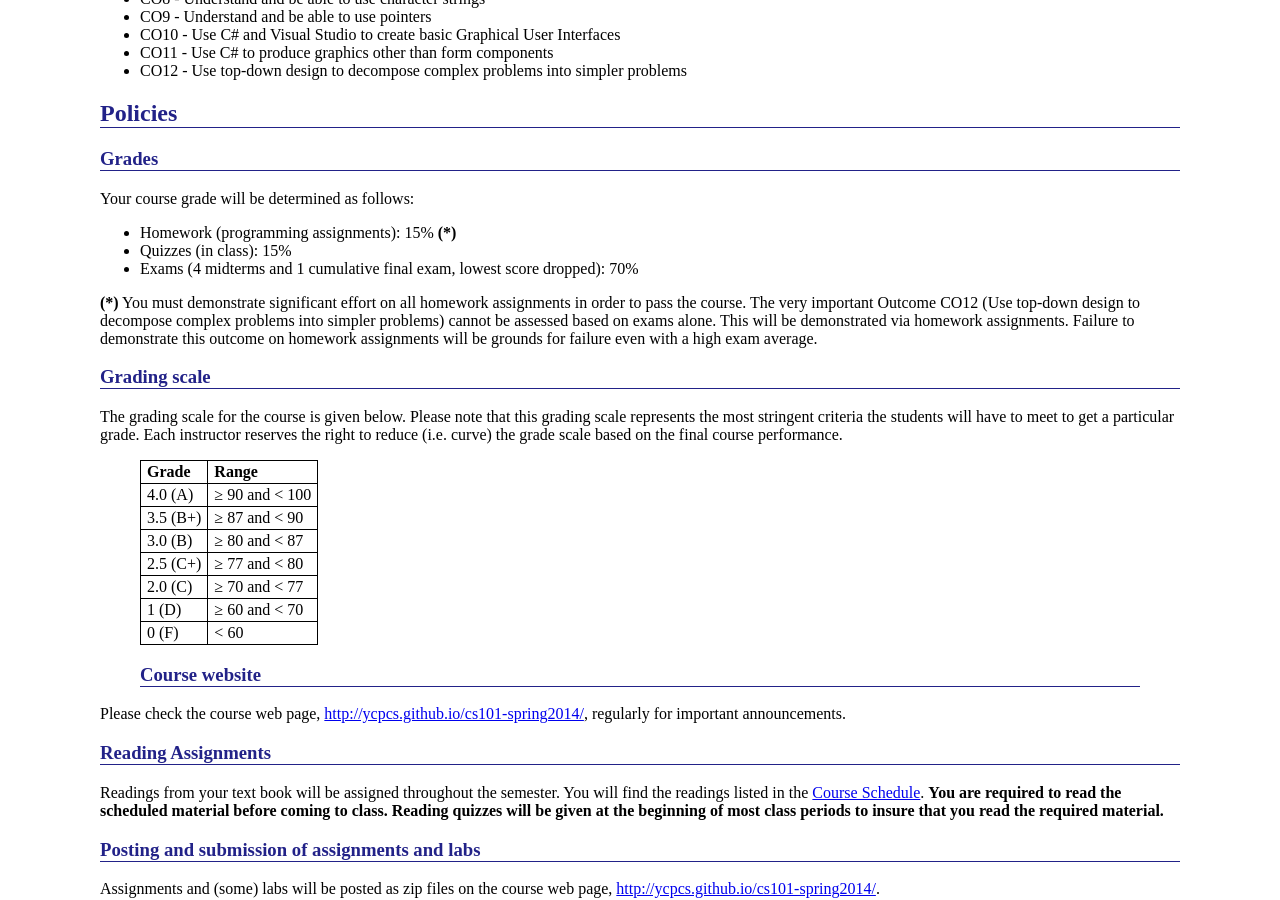
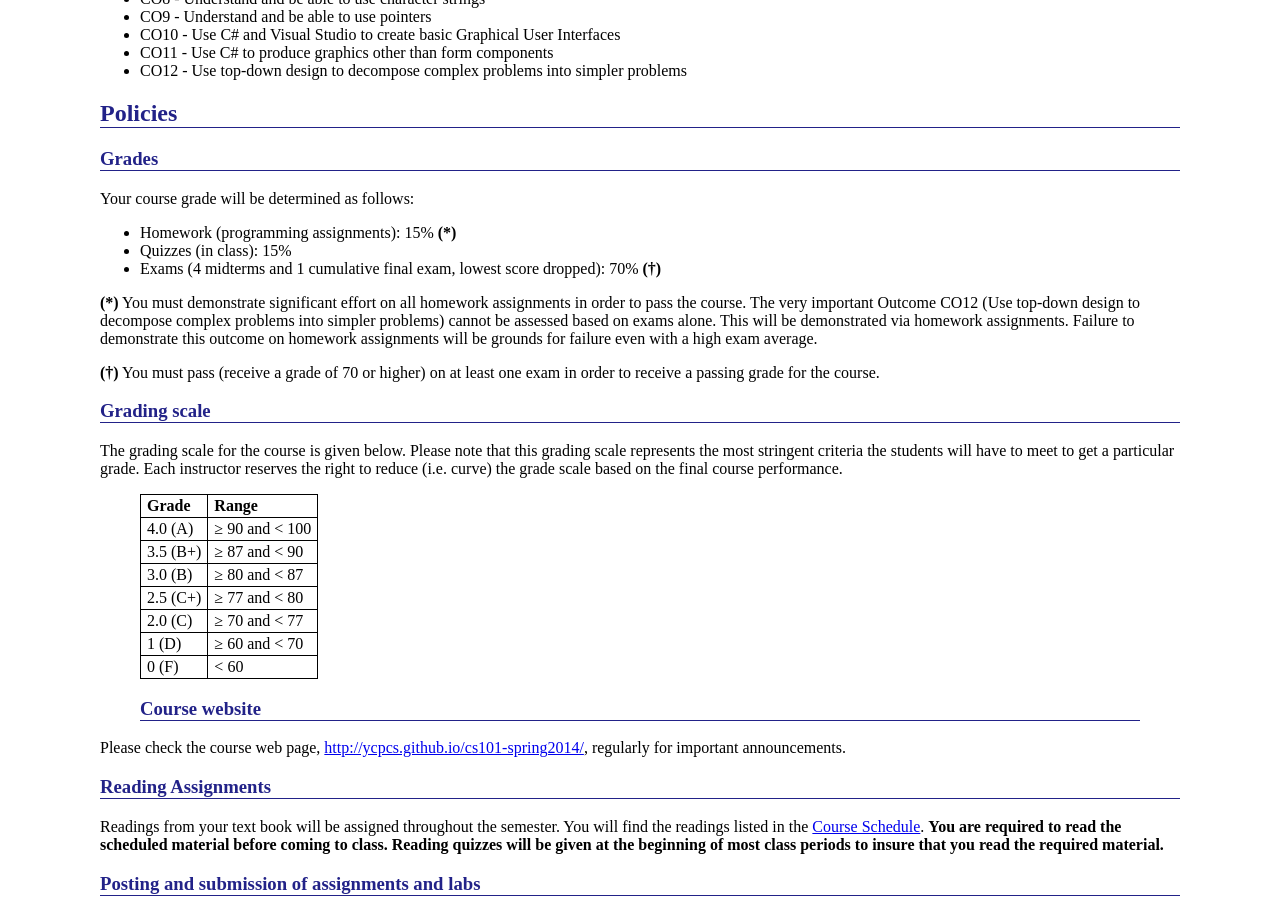
Before and after one commit to ycpcs/cs101-spring2014, a Jekyll site: the page built from syllabus.md, in a window 1280 px wide and 900 px high, scrolled down 873 px. Built offline with Jekyll 4.4.1, drawn with Linux system fonts in a browser that asks for light colours; Markdown is read by kramdown in place of the engine named in the settings.

Commit message:
must pass at least 1 exam

```diff
--- a/syllabus.md
+++ b/syllabus.md
@@ -57,9 +57,11 @@ Your course grade will be determined as follows:
 
 -   Homework (programming assignments): 15% **(\*)**
 -   Quizzes (in class): 15%
--   Exams (4 midterms and 1 cumulative final exam, lowest score dropped): 70%
+-   Exams (4 midterms and 1 cumulative final exam, lowest score dropped): 70% **(&dagger;)**
 
 **(\*)** You must demonstrate significant effort on all homework assignments in order to pass the course. The very important Outcome CO12 (Use top-down design to decompose complex problems into simpler problems) cannot be assessed based on exams alone. This will be demonstrated via homework assignments. Failure to demonstrate this outcome on homework assignments will be grounds for failure even with a high exam average.
+
+**(&dagger;)** You must pass (receive a grade of 70 or higher) on at least one exam in order to receive a passing grade for the course.
 
 ### Grading scale
 
```
Also changed, not shown: index.md (+1 -0 lines).
